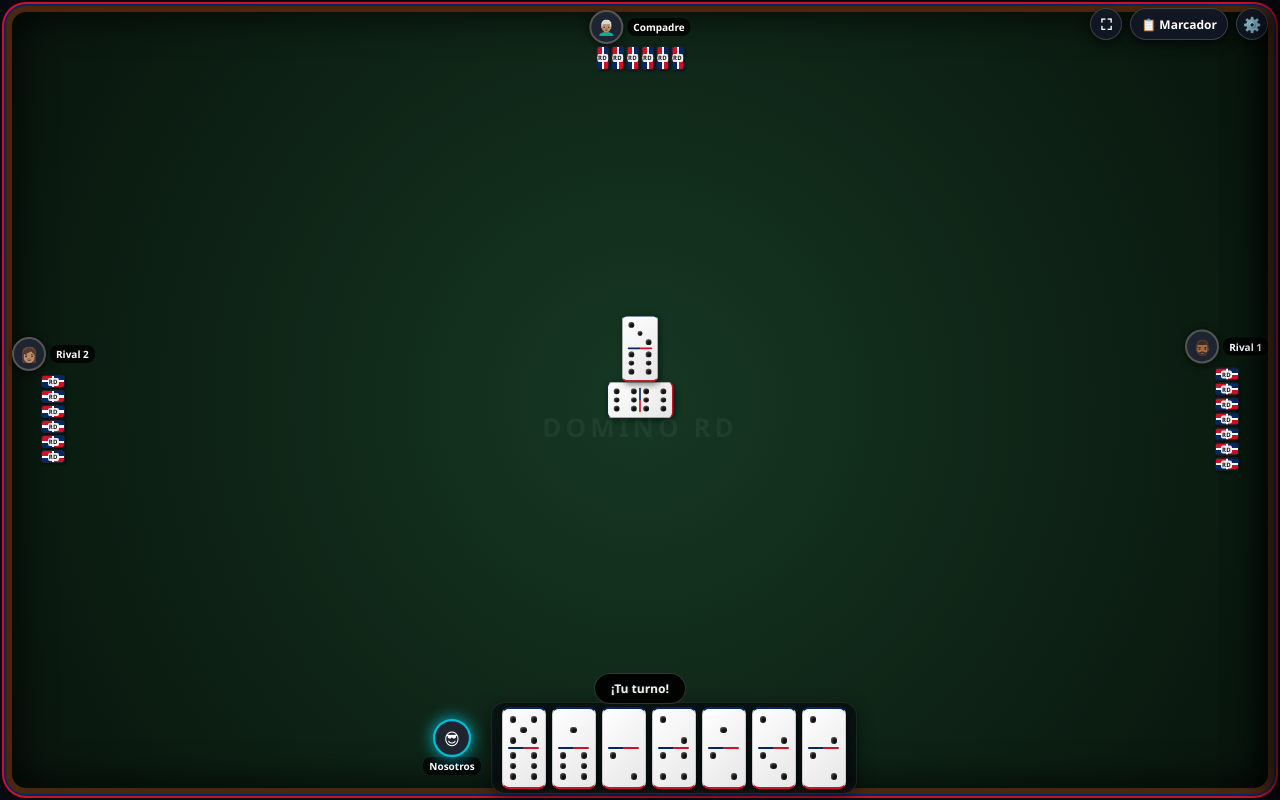
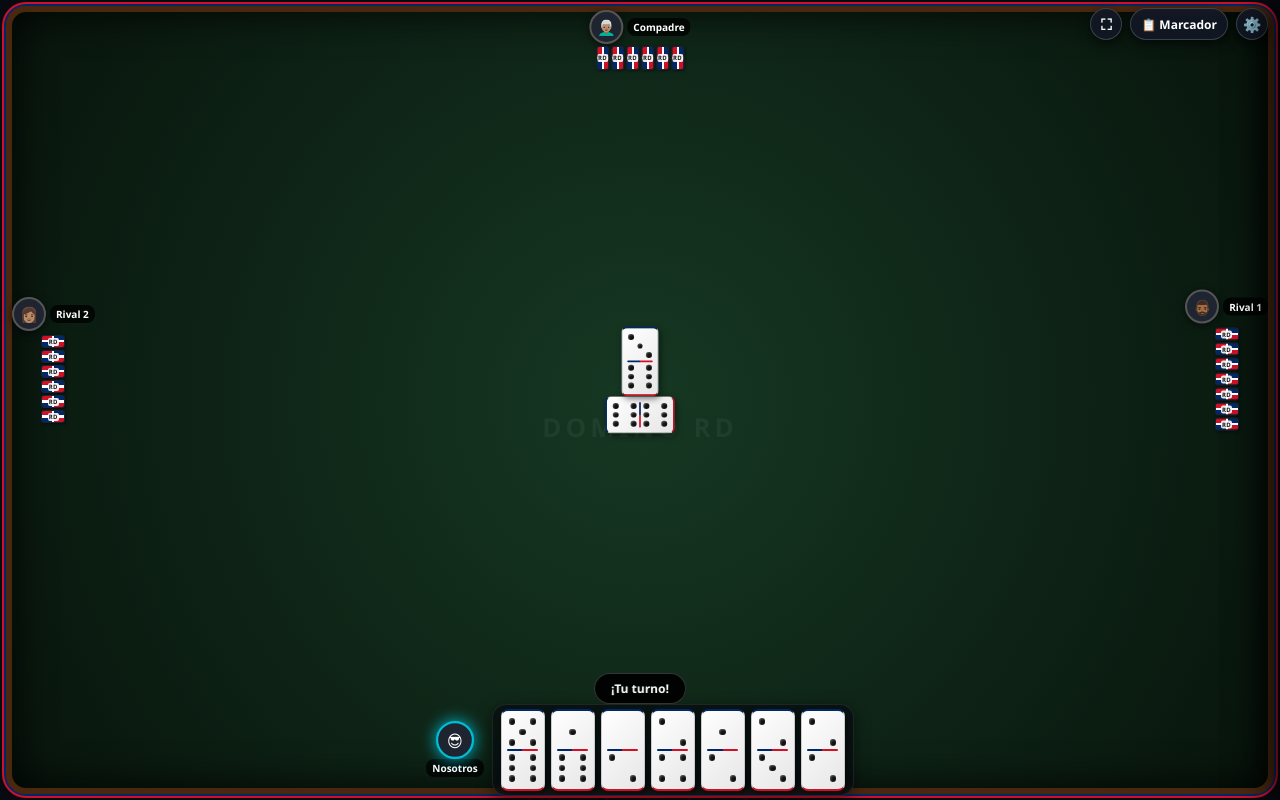
Before and after one commit to jsantos-star/domino-rd., a plain HTML site: page index.html in a window 1280 px wide. Drawn offline with Linux system fonts and the light colour scheme.

Commit message:
Add files via upload

```diff
--- a/index.html
+++ b/index.html
@@ -6,7 +6,7 @@
     <meta name="mobile-web-app-capable" content="yes">
     <meta name="apple-mobile-web-app-capable" content="yes">
     <meta name="apple-mobile-web-app-status-bar-style" content="black-translucent">
-    <title>Dominó R act 7.28</title>
+    <title>Dominó RD act 7.38</title>
     <style>
         :root {
             --azul-rd: #00bcd4;
@@ -186,7 +186,6 @@
             transform: scale(1.12);
         }
 
-        /* Resaltar ganador de la mano */
         .avatar-ganador-ronda .avatar {
             border-color: #ffd700 !important;
             box-shadow: 0 0 22px 6px #ffd700, 0 0 35px rgba(255, 215, 0, 0.8) !important;
@@ -240,7 +239,7 @@
 
         #pos-j4 {
             left: 12px;
-            top: 50%;
+            top: 45%;
             transform: translateY(-50%);
             flex-direction: column;
             gap: 4px;
@@ -249,7 +248,7 @@
 
         #pos-j2 {
             right: 12px;
-            top: 50%;
+            top: 45%;
             transform: translateY(-50%);
             flex-direction: column;
             gap: 4px;
@@ -287,15 +286,16 @@
         .ficha-dorso.h { width: 13px; height: 24px; }
         .ficha-dorso.v { width: 24px; height: 13px; }
 
+        /* BANDEJA INFERIOR ADAPTATIVA */
         .zona-nosotros-dock {
             position: absolute;
-            bottom: 6px;
+            bottom: 4px;
             left: 50%;
             transform: translateX(-50%);
             display: flex;
             align-items: center;
             justify-content: center;
-            gap: 10px;
+            gap: 8px;
             z-index: 100;
             width: 98%;
             max-width: 820px;
@@ -320,15 +320,20 @@
             gap: 6px;
             pointer-events: auto;
             background: rgba(7, 10, 16, 0.65);
-            padding: 4px 10px 4px 10px;
+            padding: 4px 8px;
             border-radius: 14px;
             border: 1px solid rgba(255,255,255,0.08);
             backdrop-filter: blur(4px);
             box-shadow: 0 4px 15px rgba(0,0,0,0.5);
             max-width: 85vw;
             overflow-x: auto;
+            transition: opacity 0.2s ease;
+        }
+        .mano-jugador-activa:hover {
+            background: rgba(7, 10, 16, 0.85);
         }
 
+        /* FICHAS */
         .ficha {
             width: 44px;
             height: 82px;
@@ -367,12 +372,15 @@
         .cinco .punto:nth-child(1) { grid-area: 1 / 1; } .cinco .punto:nth-child(2) { grid-area: 3 / 1; } .cinco .punto:nth-child(3) { grid-area: 2 / 2; } .cinco .punto:nth-child(4) { grid-area: 1 / 3; } .cinco .punto:nth-child(5) { grid-area: 3 / 3; }
         .seis .punto:nth-child(1) { grid-area: 1 / 1; } .seis .punto:nth-child(2) { grid-area: 2 / 1; } .seis .punto:nth-child(3) { grid-area: 3 / 1; } .seis .punto:nth-child(4) { grid-area: 1 / 3; } .seis .punto:nth-child(5) { grid-area: 2 / 3; } .seis .punto:nth-child(6) { grid-area: 3 / 3; }
 
+        /* CONTENEDOR CON AUTO-ENCUADRE */
         #zoom-container {
             position: absolute;
+            top: 0;
+            left: 0;
             width: 100%;
             height: 100%;
             z-index: 2;
-            transition: transform 0.4s ease-out;
+            transition: transform 0.35s ease-out;
         }
 
         .marcador-punta { position: absolute; width: 44px; height: 44px; background-color: rgba(0, 188, 212, 0.45); border: 2.5px solid #fff; border-radius: 50%; transform: translate(-50%, -50%); cursor: pointer; box-shadow: 0 0 14px 4px rgba(0, 188, 212, 0.85); animation: latir 0.9s infinite alternate; z-index: 999; }
@@ -388,10 +396,9 @@
         }
         #toast-mensaje.visible { opacity: 1; }
 
-        /* --- CARTEL RESALTADOR DE VICTORIA DE MANO --- */
         #banner-ganador-mano {
             position: absolute;
-            top: 38%;
+            top: 36%;
             left: 50%;
             transform: translate(-50%, -50%);
             display: none;
@@ -428,7 +435,7 @@
 
         #btn-siguiente {
             position: absolute;
-            top: 56%;
+            top: 54%;
             left: 50%;
             transform: translate(-50%, -50%);
             display: none;
@@ -576,13 +583,11 @@
         </div>
 
         <div class="area-principal">
-
             <main class="escenario-mesa">
                 <div class="zona-tapete" id="mesa-tapete">
                     <div class="marca-agua"><span>🇩🇴</span>Dominó RD</div>
                     <div id="zoom-container"></div>
 
-                    <!-- BANNER RESALTADOR DE GANADOR -->
                     <div id="banner-ganador-mano">
                         <div class="texto-titulo" id="texto-ganador-mano">🏆 ¡Dominó de Nosotros!</div>
                         <div class="texto-puntos" id="texto-puntos-mano">+24 Puntos</div>
@@ -940,14 +945,73 @@
 
             divFicha.innerHTML = `${generarHTMLMitad(parte1)}<div class="linea-divisoria"></div>${generarHTMLMitad(parte2)}`;
             contenedor.appendChild(divFicha);
+
+            return { minX: cx - w/2, maxX: cx + w/2, minY: cy - h/2, maxY: cy + h/2 };
         }
 
-        // --- RENDERIZADO CON GIRO NATURAL CADA 3 O 4 FICHAS ---
-        function renderizarRama(rama, joint, isRightBranch, tapete, contenedorZoom, cx, cy, zIndexG, iniciaNosotros, margenX, margenY) {
+        function simularFichaBounds(ficha, cx, cy, dir) {
+            const esDoble = ficha[0] === ficha[1];
+            let w = (dir === 'R' || dir === 'L') ? (esDoble ? 44 : 82) : (esDoble ? 82 : 44);
+            let h = (dir === 'R' || dir === 'L') ? (esDoble ? 82 : 44) : (esDoble ? 44 : 82);
+            if (dir === 'U' || dir === 'D') { if (esDoble) { w = 82; h = 44; } }
+            return { minX: cx - w/2, maxX: cx + w/2, minY: cy - h/2, maxY: cy + h/2 };
+        }
+
+        function calcularCadenaBounds() {
+            if (!fichaCentro) return null;
+            let bounds = { minX: 0, maxX: 0, minY: 0, maxY: 0 };
+
+            let iniciaNosotros = (jugadorSalida === 1 || jugadorSalida === 3);
+            let esDoble = fichaCentro[0] === fichaCentro[1];
+            let w = iniciaNosotros ? (esDoble ? 82 : 44) : (esDoble ? 44 : 82);
+            let h = iniciaNosotros ? (esDoble ? 44 : 82) : (esDoble ? 82 : 44);
+
+            bounds.minX = -w/2; bounds.maxX = w/2;
+            bounds.minY = -h/2; bounds.maxY = h/2;
+
+            function procesarRamaSim(rama, isRight) {
+                let joint = isRight
+                    ? (iniciaNosotros ? { x: 0, y: h/2, dir: 'D' } : { x: w/2, y: 0, dir: 'R' })
+                    : (iniciaNosotros ? { x: 0, y: -h/2, dir: 'U' } : { x: -w/2, y: 0, dir: 'L' });
+
+                let prevIsDouble = esDoble;
+                const secuenciaDerecha = ['R', 'D', 'L', 'D', 'R', 'U', 'L', 'U'];
+                const secuenciaIzquierda = ['L', 'U', 'R', 'U', 'L', 'D', 'R', 'D'];
+                const secuenciaVerticalDer = ['D', 'R', 'U', 'R', 'D', 'L', 'U', 'L'];
+                const secuenciaVerticalIzq = ['U', 'L', 'D', 'L', 'U', 'R', 'D', 'R'];
+
+                rama.forEach((f, idx) => {
+                    let isD = f[0] === f[1];
+                    let tramo = Math.floor(idx / 3);
+                    let newDir = iniciaNosotros
+                        ? (isRight ? secuenciaVerticalDer[tramo % secuenciaVerticalDer.length] : secuenciaVerticalIzq[tramo % secuenciaVerticalIzq.length])
+                        : (isRight ? secuenciaDerecha[tramo % secuenciaDerecha.length] : secuenciaIzquierda[tramo % secuenciaIzquierda.length]);
+
+                    if (newDir !== joint.dir) aplicarGiro(joint, prevIsDouble, joint.dir, newDir);
+
+                    let advance = isD ? 44 : 82;
+                    let curCx = joint.x + (newDir === 'R' ? advance/2 : (newDir === 'L' ? -advance/2 : 0));
+                    let curCy = joint.y + (newDir === 'D' ? advance/2 : (newDir === 'U' ? -advance/2 : 0));
+
+                    joint.x += (newDir === 'R' ? advance : (newDir === 'L' ? -advance : 0));
+                    joint.y += (newDir === 'D' ? advance : (newDir === 'U' ? -advance : 0));
+
+                    let b = simularFichaBounds(f, curCx, curCy, newDir);
+                    bounds.minX = Math.min(bounds.minX, b.minX);
+                    bounds.maxX = Math.max(bounds.maxX, b.maxX);
+                    bounds.minY = Math.min(bounds.minY, b.minY);
+                    bounds.maxY = Math.max(bounds.maxY, b.maxY);
+                    prevIsDouble = isD;
+                });
+            }
+
+            procesarRamaSim(ramaDerecha, true);
+            procesarRamaSim(ramaIzquierda, false);
+            return bounds;
+        }
+
+        function renderizarRama(rama, joint, isRightBranch, contenedorZoom, zIndexG, iniciaNosotros) {
             let prevIsDouble = fichaCentro[0] === fichaCentro[1];
-
-            // Patrones predefinidos de giros cada 3 fichas para lograr el efecto serpiente dominicano
-            // Rama Derecha dobla en sentido horario / Rama Izquierda en antihorario
             const secuenciaDerecha = ['R', 'D', 'L', 'D', 'R', 'U', 'L', 'U'];
             const secuenciaIzquierda = ['L', 'U', 'R', 'U', 'L', 'D', 'R', 'D'];
             const secuenciaVerticalDer = ['D', 'R', 'U', 'R', 'D', 'L', 'U', 'L'];
@@ -955,98 +1019,92 @@
 
             rama.forEach((ficha, idx) => {
                 const isDouble = ficha[0] === ficha[1];
-
-                // Determinar dirección: cada 3 fichas rota hacia la siguiente dirección del patrón
                 let tramo = Math.floor(idx / 3);
-                let newDir = joint.dir;
-
-                if (iniciaNosotros) {
-                    newDir = isRightBranch
-                        ? secuenciaVerticalDer[tramo % secuenciaVerticalDer.length]
-                        : secuenciaVerticalIzq[tramo % secuenciaVerticalIzq.length];
-                } else {
-                    newDir = isRightBranch
-                        ? secuenciaDerecha[tramo % secuenciaDerecha.length]
-                        : secuenciaIzquierda[tramo % secuenciaIzquierda.length];
-                }
-
-                // Respaldo de seguridad si se acerca mucho a los bordes de la mesa
-                if (newDir === 'R' && (joint.x - cx) > margenX) newDir = 'D';
-                else if (newDir === 'L' && (joint.x - cx) < -margenX) newDir = 'U';
-                else if (newDir === 'D' && (joint.y - cy) > margenY) newDir = 'L';
-                else if (newDir === 'U' && (joint.y - cy) < -margenY) newDir = 'R';
+                let newDir = iniciaNosotros
+                    ? (isRightBranch ? secuenciaVerticalDer[tramo % secuenciaVerticalDer.length] : secuenciaVerticalIzq[tramo % secuenciaVerticalIzq.length])
+                    : (isRightBranch ? secuenciaDerecha[tramo % secuenciaDerecha.length] : secuenciaIzquierda[tramo % secuenciaIzquierda.length]);
 
                 if (newDir !== joint.dir) aplicarGiro(joint, prevIsDouble, joint.dir, newDir);
 
-                let advance = isDouble ? 44 : 82; let curCx, curCy;
-                if (newDir === 'R') { curCx = joint.x + advance/2; curCy = joint.y; joint.x += advance; }
-                else if (newDir === 'L') { curCx = joint.x - advance/2; curCy = joint.y; joint.x -= advance; }
-                else if (newDir === 'U') { curCx = joint.x; curCy = joint.y - advance/2; joint.y -= advance; }
-                else if (newDir === 'D') { curCx = joint.x; curCy = joint.y + advance/2; joint.y += advance; }
+                let advance = isDouble ? 44 : 82;
+                let curCx = joint.x + (newDir === 'R' ? advance/2 : (newDir === 'L' ? -advance/2 : 0));
+                let curCy = joint.y + (newDir === 'D' ? advance/2 : (newDir === 'U' ? -advance/2 : 0));
+
+                joint.x += (newDir === 'R' ? advance : (newDir === 'L' ? -advance : 0));
+                joint.y += (newDir === 'D' ? advance : (newDir === 'U' ? -advance : 0));
 
                 drawFichaOrientada(ficha, curCx, curCy, newDir, contenedorZoom, zIndexG++);
                 prevIsDouble = isDouble;
             });
 
             if (esperandoSeleccionPunta) {
-                const marcador = document.createElement('div'); marcador.className = 'marcador-punta';
-                marcador.style.left = joint.x + 'px'; marcador.style.top = joint.y + 'px';
+                const marcador = document.createElement('div');
+                marcador.className = 'marcador-punta';
+                marcador.style.left = joint.x + 'px';
+                marcador.style.top = joint.y + 'px';
                 marcador.onclick = () => ejecutarEleccion(!isRightBranch);
                 contenedorZoom.appendChild(marcador);
             }
         }
 
+        /* --- MOTOR DE ENCUADRE DINÁMICO Y AUTO-ESCALA --- */
         function renderizarMesa() {
-            const contenedorZoom = document.getElementById('zoom-container'); contenedorZoom.innerHTML = '';
+            const contenedorZoom = document.getElementById('zoom-container');
+            contenedorZoom.innerHTML = '';
             if (!fichaCentro) return;
+
             const tapete = document.getElementById('mesa-tapete');
-
             const anchoTapete = tapete.clientWidth;
             const altoTapete = tapete.clientHeight;
 
-            let totalFichasJugadas = 1 + ramaIzquierda.length + ramaDerecha.length;
-            let factorEscala = Math.max(0.48, 0.85 - (totalFichasJugadas * 0.015));
+            // Área segura para que las fichas nunca bajen hasta la mano del jugador
+            // Reserva 88px en la parte inferior y 45px arriba para los avatares
+            const areaSeguraW = anchoTapete - 90;
+            const areaSeguraH = altoTapete - 130;
+            const centroSeguroX = anchoTapete / 2;
+            const centroSeguroY = (altoTapete - 40) / 2;
 
-            contenedorZoom.style.transform = `scale(${factorEscala})`;
-            contenedorZoom.style.transformOrigin = 'center';
+            // 1. Calcular caja de límites de la cadena completa (bounding box)
+            const bounds = calcularCadenaBounds();
+            const anchoCadena = Math.max(80, bounds.maxX - bounds.minX + 30);
+            const altoCadena = Math.max(80, bounds.maxY - bounds.minY + 30);
+            const centroCadenaX = (bounds.minX + bounds.maxX) / 2;
+            const centroCadenaY = (bounds.minY + bounds.maxY) / 2;
 
-            const cx = anchoTapete / 2, cy = altoTapete / 2;
-            let zIndexG = 10;
+            // 2. Escala óptima para que quepa en el área visible segura
+            let escalaW = areaSeguraW / anchoCadena;
+            let escalaH = areaSeguraH / altoCadena;
+            let escalaOptima = Math.min(escalaW, escalaH, 0.90);
+            escalaOptima = Math.max(0.38, Math.min(escalaOptima, 0.85));
 
-            const margenX = (anchoTapete / (2 * factorEscala)) - 60;
-            const margenY = (altoTapete / (2 * factorEscala)) - 60;
+            // 3. Trasladar la cámara para que el centro de la cadena coincida con el centro seguro
+            const transX = centroSeguroX - (centroCadenaX * escalaOptima);
+            const transY = centroSeguroY - (centroCadenaY * escalaOptima);
 
+            contenedorZoom.style.transform = `translate(${transX}px, ${transY}px) scale(${escalaOptima})`;
+            contenedorZoom.style.transformOrigin = '0 0';
+
+            // 4. Dibujar la ficha centro en (0,0)
             let iniciaNosotros = (jugadorSalida === 1 || jugadorSalida === 3);
             let esDoble = fichaCentro[0] === fichaCentro[1];
-
-            let claseExtraCentro = '';
-            let w, h;
-
-            if (iniciaNosotros) {
-                if (esDoble) { claseExtraCentro = 'horizontal'; w = 82; h = 44; }
-                else { claseExtraCentro = 'vertical'; w = 44; h = 82; }
-            } else {
-                if (esDoble) { claseExtraCentro = 'vertical'; w = 44; h = 82; }
-                else { claseExtraCentro = 'horizontal'; w = 82; h = 44; }
-            }
+            let w = iniciaNosotros ? (esDoble ? 82 : 44) : (esDoble ? 44 : 82);
+            let h = iniciaNosotros ? (esDoble ? 44 : 82) : (esDoble ? 82 : 44);
+            let claseExtraCentro = (w > h) ? 'horizontal' : 'vertical';
 
             const divFicha = document.createElement('div');
             divFicha.className = `ficha ficha-mesa ${claseExtraCentro}`;
-            divFicha.style.left = (cx - w/2) + 'px'; divFicha.style.top = (cy - h/2) + 'px'; divFicha.style.zIndex = zIndexG++;
+            divFicha.style.left = (-w/2) + 'px';
+            divFicha.style.top = (-h/2) + 'px';
+            divFicha.style.zIndex = 10;
             divFicha.innerHTML = `${generarHTMLMitad(fichaCentro[0])}<div class="linea-divisoria"></div>${generarHTMLMitad(fichaCentro[1])}`;
             contenedorZoom.appendChild(divFicha);
 
-            let jointDer, jointIzq;
-            if (iniciaNosotros) {
-                jointDer = { x: cx, y: cy + (h/2), dir: 'D' };
-                jointIzq = { x: cx, y: cy - (h/2), dir: 'U' };
-            } else {
-                jointDer = { x: cx + (w/2), y: cy, dir: 'R' };
-                jointIzq = { x: cx - (w/2), y: cy, dir: 'L' };
-            }
+            // 5. Renderizar ramas izquierda y derecha a partir del centro
+            let jointDer = iniciaNosotros ? { x: 0, y: h/2, dir: 'D' } : { x: w/2, y: 0, dir: 'R' };
+            let jointIzq = iniciaNosotros ? { x: 0, y: -h/2, dir: 'U' } : { x: -w/2, y: 0, dir: 'L' };
 
-            renderizarRama(ramaDerecha, jointDer, true, tapete, contenedorZoom, cx, cy, zIndexG, iniciaNosotros, margenX, margenY);
-            renderizarRama(ramaIzquierda, jointIzq, false, tapete, contenedorZoom, cx, cy, zIndexG + 100, iniciaNosotros, margenX, margenY);
+            renderizarRama(ramaDerecha, jointDer, true, contenedorZoom, 11, iniciaNosotros);
+            renderizarRama(ramaIzquierda, jointIzq, false, contenedorZoom, 100, iniciaNosotros);
         }
 
         function agregarRondaHistorial(equipoGanador, puntos) {
@@ -1125,7 +1183,6 @@
             if (equipoGanador === 1) puntosNosotros += sumaPuntosMano; else puntosEllos += sumaPuntosMano;
             agregarRondaHistorial(equipoGanador, sumaPuntosMano);
 
-            // --- RESALTAR JUGADOR GANADOR DE FORMA ESPECTACULAR ---
             for (let i = 1; i <= 4; i++) {
                 const wrap = document.getElementById(`pos-j${i}`);
                 if (wrap) wrap.classList.remove('avatar-ganador-ronda');
@@ -1133,7 +1190,6 @@
             const ganadorWrap = document.getElementById(`pos-j${jGanadorFinal}`);
             if (ganadorWrap) ganadorWrap.classList.add('avatar-ganador-ronda');
 
-            // Mostrar el banner elegante sobre la mesa
             const banner = document.getElementById('banner-ganador-mano');
             const txtTitulo = document.getElementById('texto-ganador-mano');
             const txtPtos = document.getElementById('texto-puntos-mano');
@@ -1149,7 +1205,8 @@
                 banner.style.display = 'none';
             }
 
-            renderizarManos(); renderizarMesa();
+            renderizarManos();
+            renderizarMesa();
         }
 
         function avanzarTurno() {
```
